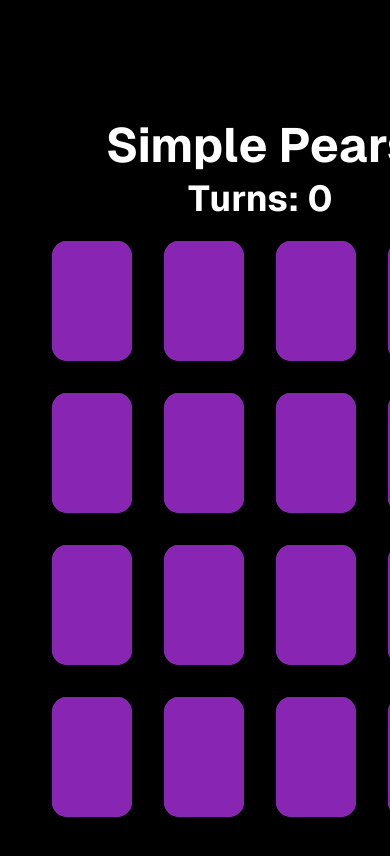
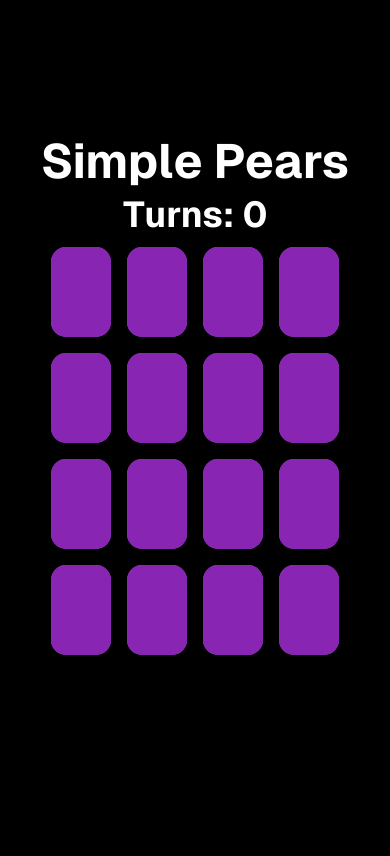
Before and after one commit to dtaylorbrown/animal-pears, a Next.js app: page / in a window 390 px wide. Shown: the top 856 px of the page. Built offline with nearby package versions, Linux system fonts and the light colour scheme.

Commit message:
fix: styles

```diff
--- a/src/app/components/Card/Card.module.css
+++ b/src/app/components/Card/Card.module.css
@@ -31,3 +31,11 @@
   left: 0;
   z-index: 1;
 }
+
+@media (max-width: 820px) {
+  .card {
+    width: 60px;
+    height: 90px;
+    font-size: 1rem;
+  }
+}
--- a/src/app/page.module.css
+++ b/src/app/page.module.css
@@ -38,6 +38,14 @@
   gap: 32px;
   padding: 20px;
 }
+
+@media (max-width: 820px) {
+  .game {
+    gap: 16px;
+    padding: 10px;
+  }
+}
+
 
 .main ol {
   font-family: var(--font-geist-mono);
```
